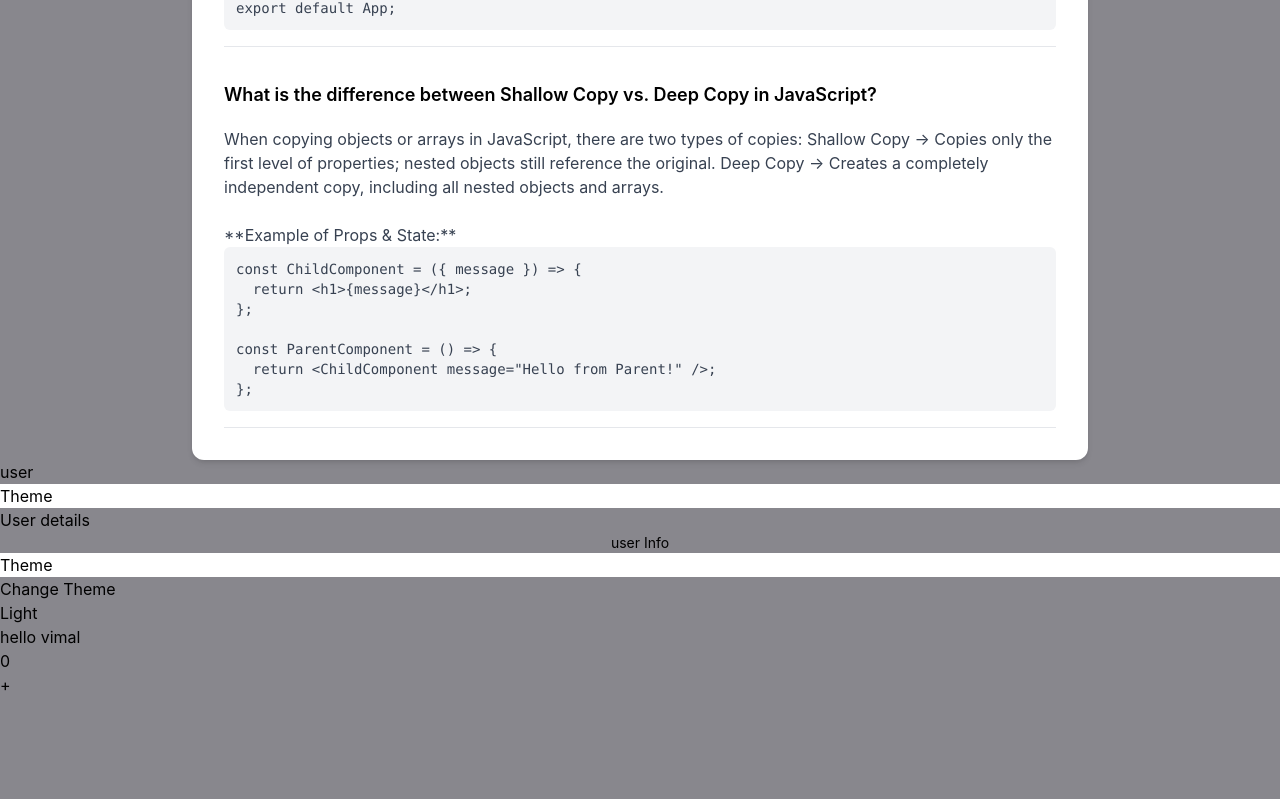
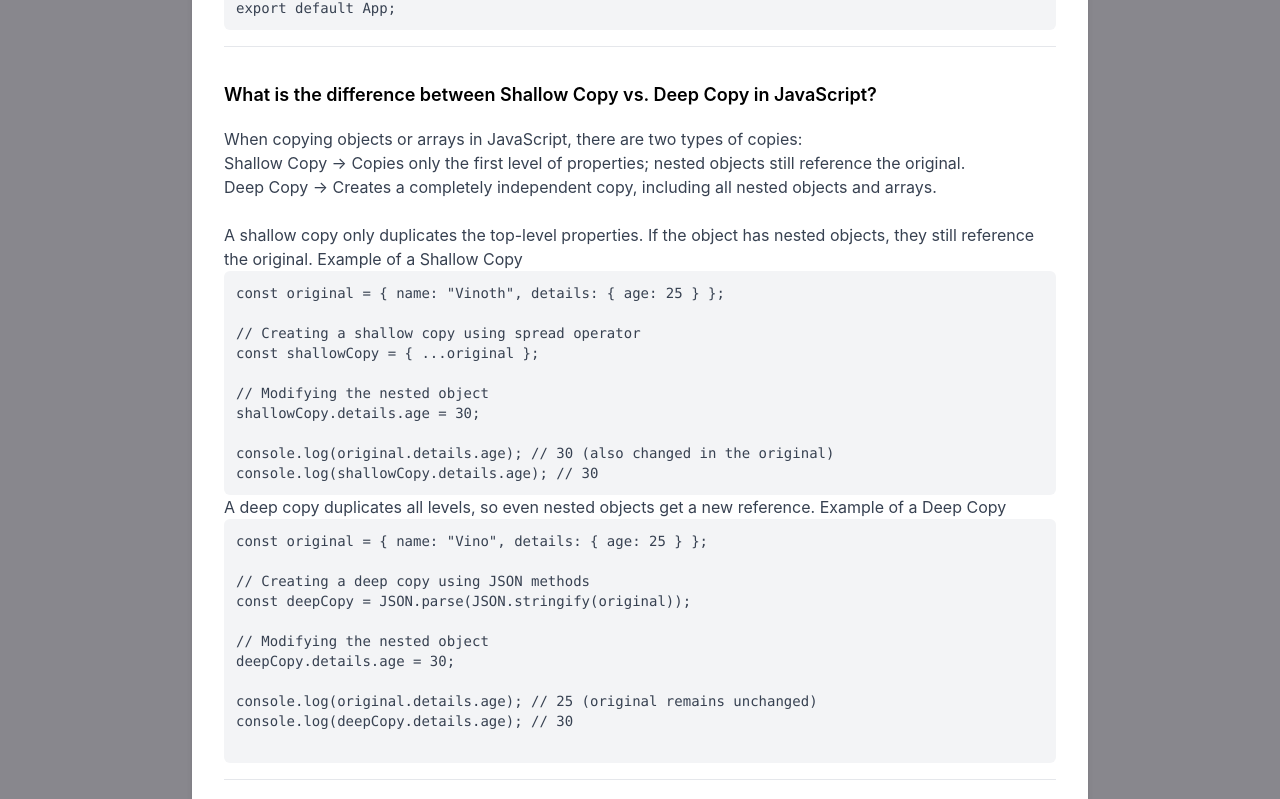
Before and after one commit to vimal336/inter-pre, a React (Vite) app: page /Interview in a window 1280 px wide. Shown: the part 4559-5358 px from the top of the page. Before the commit the page ends 5256 px from the top, so only its background shows below. Built offline with nearby package versions, Linux system fonts and the light colour scheme.

Commit message:
shallow copy

```diff
--- a/src/Interview.jsx
+++ b/src/Interview.jsx
@@ -305,22 +305,44 @@ export default App;`}
       question: "What is the difference between Shallow Copy vs. Deep Copy in JavaScript?",
       answer: (
         <>
-         When copying objects or arrays in JavaScript, there are two types of copies:
-
-Shallow Copy → Copies only the first level of properties; nested objects still reference the original.
+         When copying objects or arrays in JavaScript, there are two types of copies: <br/>
+Shallow Copy → Copies only the first level of properties; nested objects still reference the original. <br/>
 Deep Copy → Creates a completely independent copy, including all nested objects and arrays.
           <br />
           <br />
-          **Example of Props & State:**
+          A shallow copy only duplicates the top-level properties. If the object has nested objects, they still reference the original.
+Example of a Shallow Copy
           <pre className="bg-gray-100 p-3 rounded-md text-sm overflow-x-auto max-w-full">
             <code className="whitespace-pre">
-              {`const ChildComponent = ({ message }) => {
-  return <h1>{message}</h1>;
-};
+              { `const original = { name: "Vinoth", details: { age: 25 } };
 
-const ParentComponent = () => {
-  return <ChildComponent message="Hello from Parent!" />;
-};`}
+// Creating a shallow copy using spread operator
+const shallowCopy = { ...original };
+
+// Modifying the nested object
+shallowCopy.details.age = 30;
+
+console.log(original.details.age); // 30 (also changed in the original)
+console.log(shallowCopy.details.age); // 30
+`}
+            </code>
+          </pre>
+A deep copy duplicates all levels, so even nested objects get a new reference.
+Example of a Deep Copy
+          <pre className="bg-gray-100 p-3 rounded-md text-sm overflow-x-auto max-w-full">
+            <code className="whitespace-pre">
+              { `const original = { name: "Vino", details: { age: 25 } };
+
+// Creating a deep copy using JSON methods
+const deepCopy = JSON.parse(JSON.stringify(original));
+
+// Modifying the nested object
+deepCopy.details.age = 30;
+
+console.log(original.details.age); // 25 (original remains unchanged)
+console.log(deepCopy.details.age); // 30
+
+`}
             </code>
           </pre>
         </>
```
